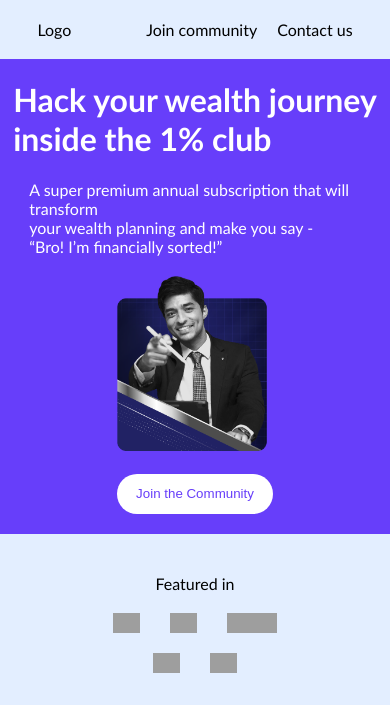
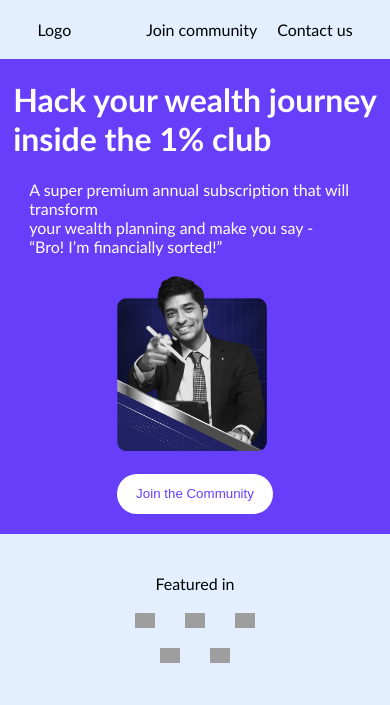
Before and after one commit to rishion18/Responsive-Layout-rigi, a plain HTML site: page index.html in a window 390 px wide. Shown: the top 705 px of the page. Drawn offline with Linux system fonts and the light colour scheme; grey boxes are pictures that could not be loaded.

Commit message:
Update landingPage.css

```diff
--- a/landingPage.css
+++ b/landingPage.css
@@ -677,4 +677,20 @@ p{
    .playstore{
     width:100px;
    }
+       .lPage.featuredIn .magazines .forbes{
+    height:15px;
+    width:auto;
+   }
+   .lPage.featuredIn .magazines .et{
+    height:15px;
+    width:auto;
+   }
+   .lPage.featuredIn .magazines .mint{
+    height:15px;
+    width:auto;
+   }
+   .lPage.featuredIn .magazines .toi{
+    height:15px;
+    width:auto;
+   }
 }
```
